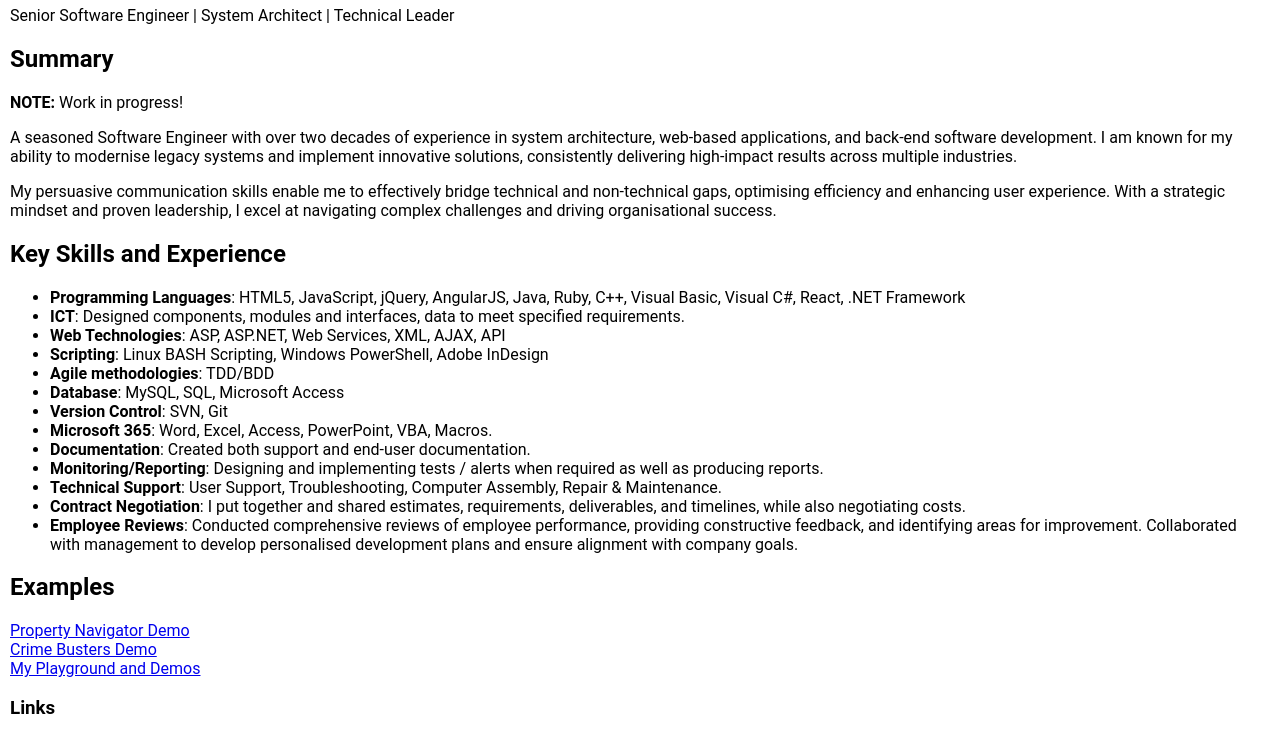
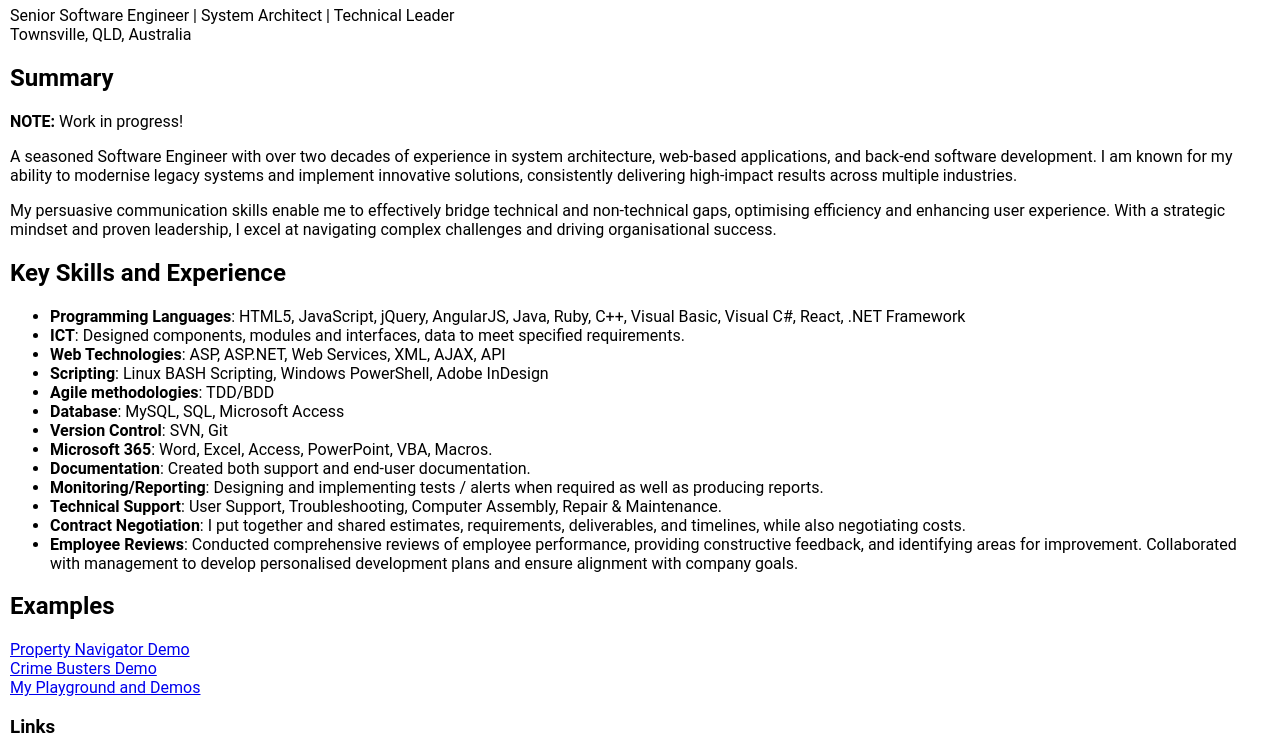
Before and after one commit to gilsonator/gilsonator.github.io, a website: page index.html in a window 1280 px wide. Shown: the part 75-810 px from the top of the page. Drawn offline with Linux system fonts and the light colour scheme.

Commit message:
Update index.html

```diff
--- a/index.html
+++ b/index.html
@@ -36,7 +36,8 @@
   </head>
   <body>
     <h1>David Gilson</h1>
-    <p>Senior Software Engineer | System Architect | Technical Leader</p>
+    <p>Senior Software Engineer | System Architect | Technical Leader<br/>
+    Townsville, QLD, Australia
     <h2>Summary</h2>
     <p><b>NOTE:</b> Work in progress!</p>
     <p>
```
